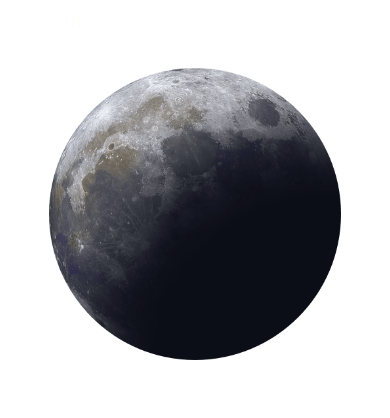
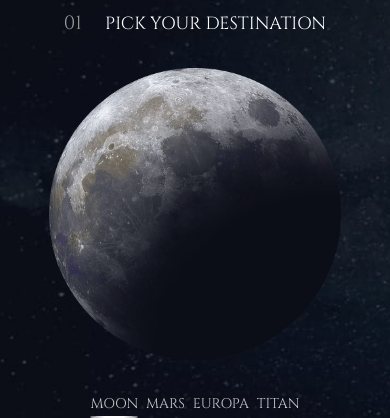
Before and after one commit to darley-santos/space-tourism-website, a plain HTML site: page destination-moon.html in a window 390 px wide. Shown: the part 80-498 px from the top of the page. Drawn offline with Linux system fonts and the light colour scheme; the site is published under a folder, as on GitHub Pages, so addresses that start at the root find nothing.

Commit message:
Corrigindo caminhos

```diff
--- a/styles/destination.css
+++ b/styles/destination.css
@@ -72,7 +72,7 @@ section {
 
 @media (max-width: 1000px) {
   body {
-    background-image: url(/assets/destination/background-destination-tablet.jpg);
+    background-image: url(../assets/destination/background-destination-tablet.jpg);
   }
 
   section {
@@ -114,7 +114,7 @@ section {
 
 @media (max-width: 430px) {
     body {
-        background-image: url(/assets/destination/background-destination-mobile.jpg);
+        background-image: url(../assets/destination/background-destination-mobile.jpg);
         height: 100%;
     }
 }
```
